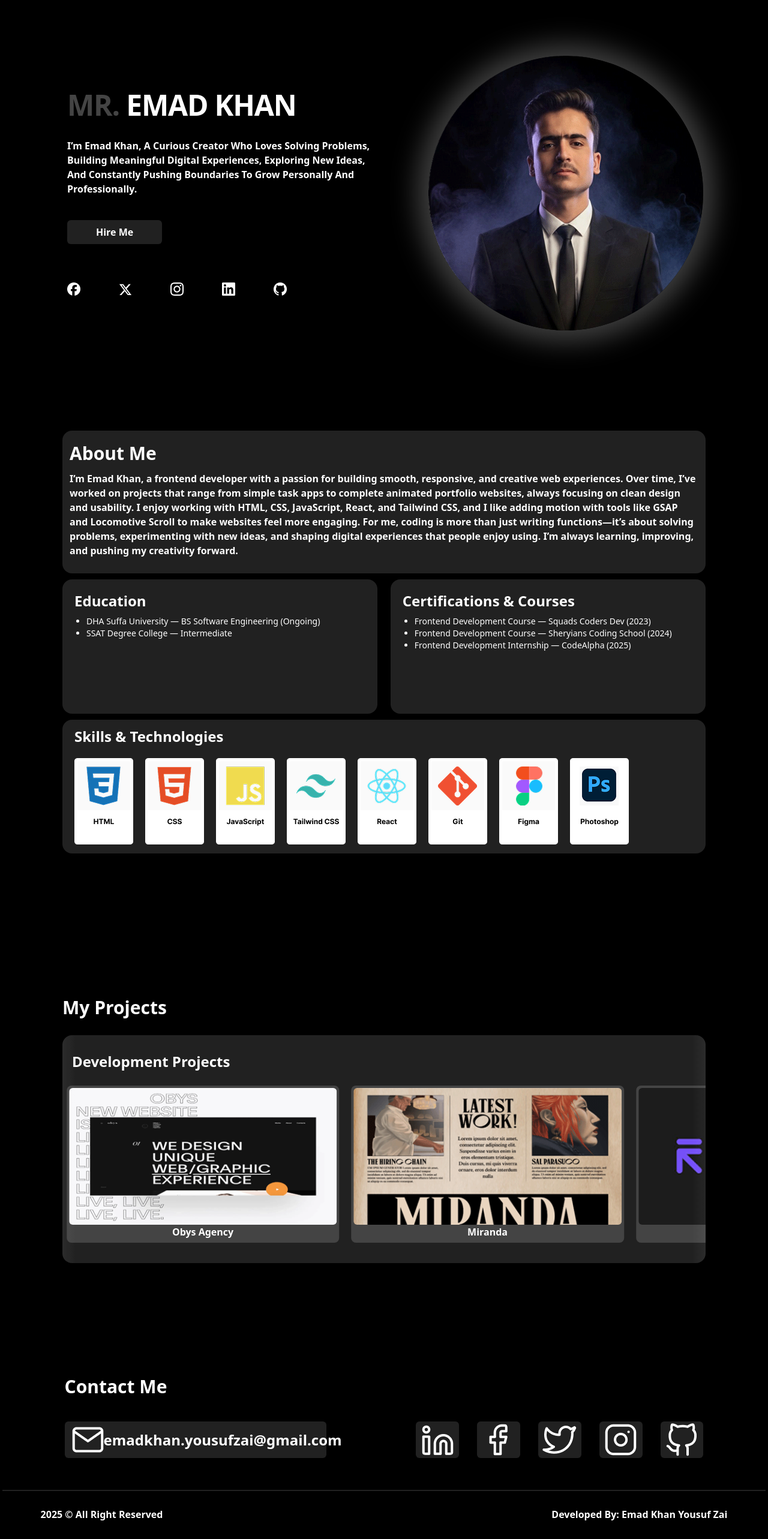
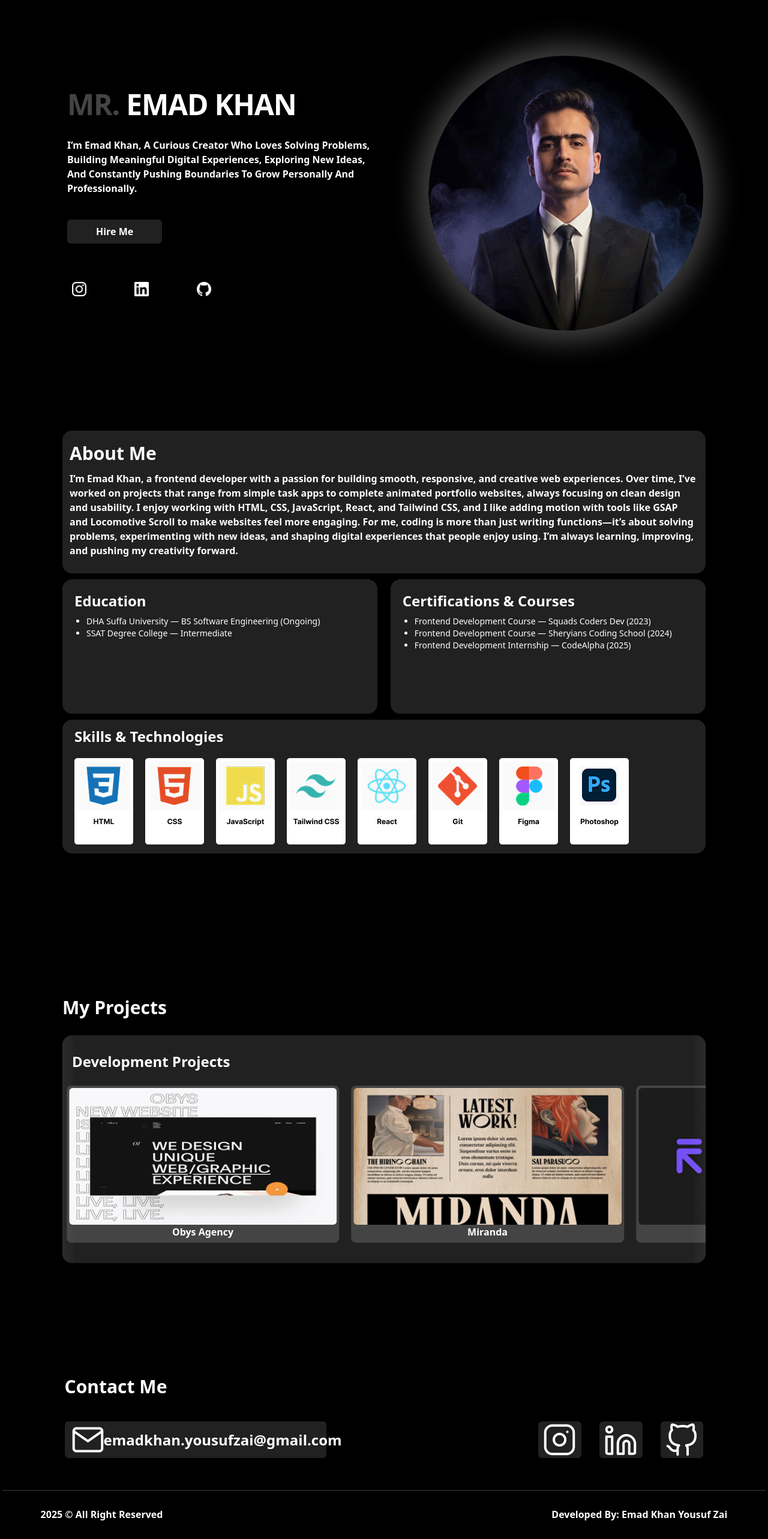
Before and after one commit to emaddkhan/my-projects, a React (Vite) app in the folder Portfolio-one/: page / in a window 1280 px wide. Shown: the part 122-2688 px from the top of the page at 60% size. Built offline with nearby package versions, Linux system fonts and the light colour scheme.

Commit message:
portfolio completed

```diff
--- a/Portfolio-one/src/Components/Footer.jsx
+++ b/Portfolio-one/src/Components/Footer.jsx
@@ -1,42 +1,64 @@
-import React from 'react'
-import mail from "../assets/mail.png"
-import linkedin from "../assets/linkedin.png"
-import fb from "../assets/fb.png"
-import twitter from "../assets/twitter.png"
-import insta from "../assets/insta.png"
-import github from "../assets/github.png"
-import "../css/footer.css"
+import React from "react";
+import mail from "../assets/mail.png";
+import linkedin from "../assets/linkedin.png";
+import fb from "../assets/fb.png";
+import twitter from "../assets/twitter.png";
+import insta from "../assets/insta.png";
+import github from "../assets/github.png";
+import "../css/footer.css";
 function Footer() {
   return (
-    <div id='contact' className='w-full contactMain h-72 p-1 text-white'>
-        <div className='w-[90%] contact mx-auto px-10 py-3 h-[72.2%] bg-500'>
-            <h3 className='text-3xl  font-bold'>Contact Me</h3>
-            <div className='h-[34.5%] contactsContainer flex items-center justify-between my-10 w-full bg-black'>
-                <div className='h-full footerEmail w-[31%] rounded-md bg-brand-navGrey px-3 flex justify-between items-center'>
-                    <img className='emailImg' src={mail} alt="" />
-                    <a  className='text-2xl footerEmailInner font-semibold'>emadkhan.yousufzai@gmail.com</a>
+    <div id="contact" className="w-full contactMain h-72 p-1 text-white">
+      <div className="w-[90%] contact mx-auto px-10 py-3 h-[72.2%] bg-500">
+        <h3 className="text-3xl  font-bold">Contact Me</h3>
+        <div className="h-[34.5%] contactsContainer flex items-center justify-between my-10 w-full bg-black">
+          <div className="h-full footerEmail w-[31%] rounded-md bg-brand-navGrey px-3 flex justify-between items-center">
+            <img className="emailImg" src={mail} alt="" />
+            <a className="text-2xl footerEmailInner font-semibold">
+              emadkhan.yousufzai@gmail.com
+            </a>
+          </div>
+          <div className="h-full flex gap-20 justify-end LinksContainer w-[47%] ">
+            {[
+              { name: insta, link: "https://www.instagram.com/emiinster/" },
+              {
+                name: linkedin,
+                link: "https://www.linkedin.com/in/emaddkhan/",
+              },
+              { name: github, link: "https://github.com/emaddkhan" },
+            ].map((item, i) => {
+              return (
+                <div className="w-[10%] footerLinks bg-brand-navGrey flex items-center justify-center rounded-md h-full">
+                  <a
+                    href={item.link}
+                    target="_blank"
+                    rel="noopener noreferrer"
+                    key={i}
+                  >
+                    <img
+                      className="footerLkImgs rounded-md"
+                      src={item.name}
+                      alt=""
+                    />
+                  </a>
                 </div>
-                <div className='h-full flex gap-20 LinksContainer w-[47%] '>
-                    {[linkedin,fb,twitter,insta,github].map((item,i)=>{
-                        return(
-                            <div className='w-[10%] footerLinks bg-brand-navGrey flex items-center justify-center rounded-md h-full'>
-                                <img  className='footerLkImgs rounded-md' src={item} alt="" />
-                            </div>
-
-                        )
-                    })}
-
-                </div>
-            </div>
+              );
+            })}
+          </div>
         </div>
-        <div className='w-full footerLowerPart h-20 border-t-2 border-brand-navGrey '>
-            <div className='flex justify-between items-center footerLowerInner w-[90%] mx-auto h-full bg-black text-white'>
-                <h4 className='font-semibold footerAuthority'>2025 © All Right Reserved</h4>
-            <h4 className='font-semibold footerDeveloped'>Developed By: Emad Khan Yousuf Zai</h4>
-            </div>
+      </div>
+      <div className="w-full footerLowerPart h-20 border-t-2 border-brand-navGrey ">
+        <div className="flex justify-between items-center footerLowerInner w-[90%] mx-auto h-full bg-black text-white">
+          <h4 className="font-semibold footerAuthority">
+            2025 © All Right Reserved
+          </h4>
+          <h4 className="font-semibold footerDeveloped">
+            Developed By: Emad Khan Yousuf Zai
+          </h4>
         </div>
+      </div>
     </div>
-  )
+  );
 }
 
-export default Footer
+export default Footer;
--- a/Portfolio-one/src/Components/LandingPage.jsx
+++ b/Portfolio-one/src/Components/LandingPage.jsx
@@ -24,15 +24,40 @@ function LandingPage() {
             </p>
           </div>
           <button className="mt-16 relative cursor-none homeBtn font-semibold px-12 py-2 text-white bg-brand-navGrey rounded-md overflow-hidden group">
-            <span className="relative z-10">Hire Me</span>
+            <a
+              href="https://www.linkedin.com/in/emaddkhan/"
+              target="_blank"
+              rel="noopener noreferrer"
+            >
+              <span className="relative z-10">Hire Me</span>
+            </a>
 
             <span className="absolute top-0 left-[-100%] w-full h-full bg-gradient-to-r from-transparent via-white/20 to-transparent skew-x-12 group-hover:left-[100%] transition-all duration-700 ease-in-out"></span>
           </button>
 
           <div className="mt-16 linksTile flex gap-16 items-center">
-            {[fb, twitter, insta, linkedin, github].map((item, index) => {
-              return <img src={item} alt="" />;
-            })}
+            {[
+              { name: insta, link: "https://www.instagram.com/emiinster/" },
+              {
+                name: linkedin,
+                link: "https://www.linkedin.com/in/emaddkhan/",
+              },
+              { name: github, link: "https://github.com/emaddkhan" },
+            ].map((item, index) => (
+              <a
+                key={index}
+                href={item.link}
+                target="_blank"
+                rel="noopener noreferrer"
+                className="mx-2"
+              >
+                <img
+                  src={item.name}
+                  alt=""
+                  className="w-6 h-6 object-contain"
+                />
+              </a>
+            ))}
           </div>
         </div>
       </div>
--- a/Portfolio-one/src/css/about.css
+++ b/Portfolio-one/src/css/about.css
@@ -156,9 +156,12 @@
         margin-top: 1rem;
     }
 }
+@media (max-width:360px) {
+
+}
 @media (max-width:320px){
     .about{
-        height: 120vh;
+        height: 128vh;
     }
     .aboutHeading{
      font-size: 1.3rem;
@@ -166,7 +169,7 @@
     }
     .aboutParaContainer{
         padding: .3rem .6rem;
-        height: 38%;
+        height: 36%;
     }
     .aboutPara{
         font-size: .6rem;
@@ -174,6 +177,7 @@
     }
     .eduContainer{
         padding: .3rem .6rem;
+        height: 40%;
 
     }
     .aboutSecDiv{
--- a/Portfolio-one/src/css/footer.css
+++ b/Portfolio-one/src/css/footer.css
@@ -103,7 +103,19 @@
         height: 62vh;
     }
     .footerEmail{
-        width: 75%;
+        width: 100%;
+    }
+    .footerEmailInner{
+        font-size: 1.3rem;
+        padding-right: .8rem;
+    }
+    .LinksContainer{
+        width: 100%;
+        justify-content: center;
+    }
+    .emailImg{
+        width: 10%;
+        height: fit-content;
     }
     .footerLinks{
         width: 14%;
@@ -115,24 +127,74 @@
         font-size: .7rem;
     }
 }
+@media (max-width:412px) {
+    .footerEmail{
+        width: 100%;
+    }
+    .footerEmailInner{
+        font-size: 1.3rem;
+    }
+    .emailImg{
+        width: 10%;
+        height: fit-content;
+    }
+    .LinksContainer{
+        gap: 1.5rem;
+        width: 100%;
+    }
+    .footerLinks{
+        width: 18%;
+    }
+}
+@media (max-width:393px) {
+    .footerEmail{
+        width: 100%;
+
+    }
+    .footerEmailInner{
+        font-size: 1.2rem;
+        padding-right: .7rem;
+    }
+    .emailImg{
+        width: 8%;
+    }
+    .LinksContainer{
+        width: 100%;
+    }
+    .contactsContainer{
+        height: 30%;
+        margin-top: 2.5rem;
+    }
+}
 @media (max-width:360px) {
-    .footerEmail{width: 77%;}
+    .footerEmail{width: 100%;}
+    .footerEmailInner{
+        font-size: 1.1rem;
+        padding-right: .5rem;
+    }
+    .LinksContainer{
+        width: 100%;
+    }
 }
 @media (max-width:320px) {
     .contactMain{
         height: 42vh;
     }
     .footerEmail{
-        width: 78%;
+        width: 100%;
     }
     .emailImg{
-        width: 8%;
+        width: 8.8%;
+        height: fit-content;
     }
     .footerEmailInner{
-        font-size: .8rem;
+        font-size: 1.01rem;
+        padding-right: .6rem;
     }
     .LinksContainer{
         margin-top: .4rem;
+        width: 80%;
+        margin: 0 auto;
     }
     .contactsContainer {
         height: 60%;
@@ -159,16 +221,7 @@
         font-size: .8rem;
         margin-top: .1rem;
     }
-}
-@media (max-width:412px) {
-    .footerEmail{
-        width: 82%;
-
-    }
-    .LinksContainer{
-        gap: 1.5rem;
-    }
-    .footerLinks{
-        width: 18%;
+    .contactsContainer{
+        height: 24%;
     }
 }
--- a/Portfolio-one/src/css/home.css
+++ b/Portfolio-one/src/css/home.css
@@ -137,8 +137,10 @@
     .nav{
         height: 6vh;
     }
+    .landingPage{
+        height: 52rem;
+    }
 }
-
 @media (max-width:429px) {
     .links{
         display: none;
@@ -191,7 +193,42 @@
     .home{
         height: 93vh;
     }
+    .landingPage{
+        height: 44rem;
+    }
 
+}
+@media (max-width:412px) {
+    .homeBtn{
+        font-size: .93rem;
+    }
+    .right{
+        margin-top: 3rem;
+    }
+    .homeRight{
+        width: 80%;
+    }
+    .landingPage{
+        height: 41rem;
+    }
+    .home{
+        height: 43rem;
+    }
+
+}
+@media (max-width:393px) {
+    .download{
+        width: 44%;
+    }
+    .homeBtn{
+        font-size: .8rem;
+    }
+    .landingPage{
+        height: 40rem;
+    }
+    .home{
+        height: 45rem;
+    }
 }
 @media (max-width:390px) {
     .download{
@@ -204,6 +241,11 @@
         width: 45%;
         font-size: .9rem;
         margin-top: 1.2rem;
+    }
+}
+@media (max-width:390px) {
+    .homeRight{
+        width: 66%;
     }
 }
 @media (max-width:376px) {
@@ -225,10 +267,17 @@
     .download{
         width: 46.5%;
     }
+    .landingPage{
+        height: 38rem;
+    }
+    .home{height: 40rem;}
 }
 @media (max-width:320px) {
     .nav{
         top:2%
+    }
+    .home{
+        height: 28rem;
     }
     .download{
         width: 49%;
@@ -260,34 +309,14 @@
     .homeImg {
     box-shadow: 0 0 30px 0 rgba(163, 163, 163, 0.4);
 
-}.mobileMenuOpen {
+}
+.mobileMenuOpen {
     max-height: 45vh !important; /* or px value */
+  }
+  .landingPage{
+    margin-top: 5rem;
+    height: 25rem;
   }
 
 
 }
-@media (max-width:412px) {
-    .homeBtn{
-        font-size: .93rem;
-    }
-    .right{
-        margin-top: 3rem;
-    }
-    .homeRight{
-        width: 80%;
-    }
-
-}
-@media (max-width:390px) {
-    .homeRight{
-        width: 66%;
-    }
-}
-@media (max-width:393px) {
-    .download{
-        width: 44%;
-    }
-    .homeBtn{
-        font-size: .8rem;
-    }
-}
```
Also changed, not shown: Portfolio-one/src/Components/Home.jsx (+10 -10 lines), Portfolio-one/src/Components/Work.jsx (+6 -8 lines), 1 other file (tests, documents, lock files or other folders).
